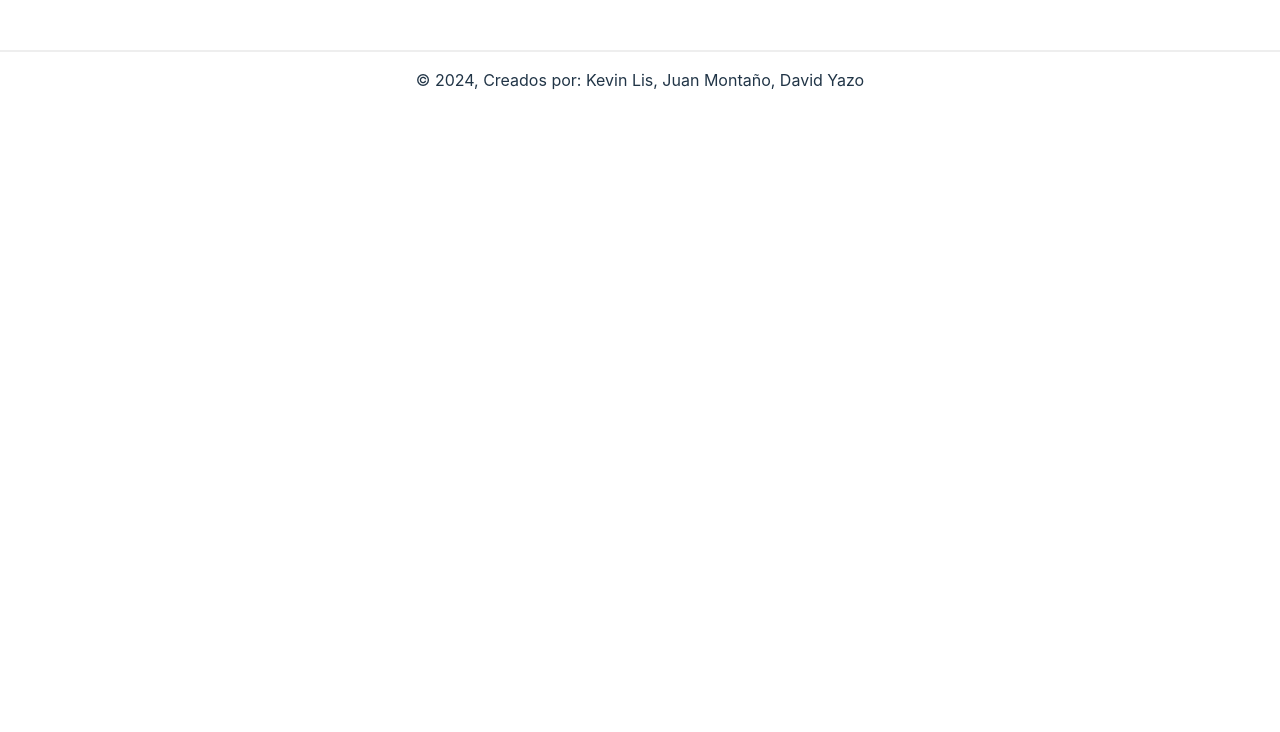
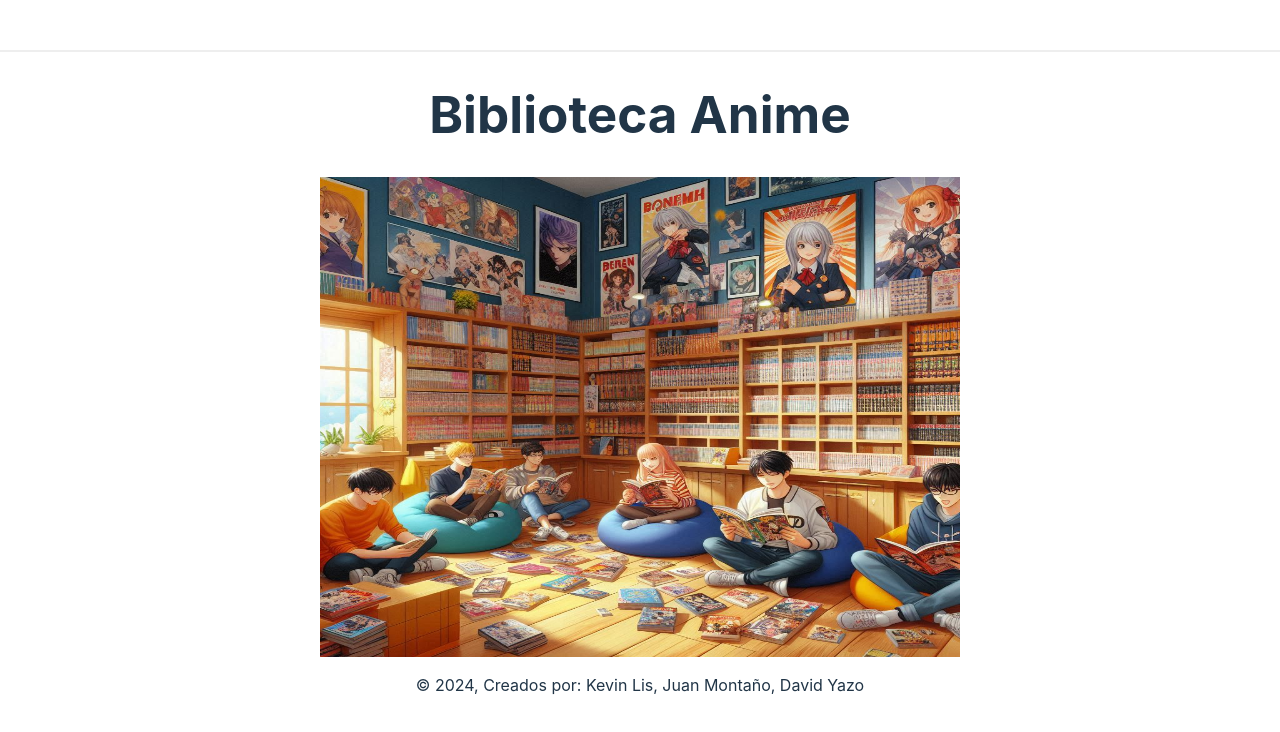
Before and after one commit to kevinlixx/parcial-3, a React (Vite) app: page / in a window 1280 px wide. Shown: the top 732 px of the page. Built offline with nearby package versions, Linux system fonts and the light colour scheme.

Commit message:
Update App.jsx

```diff
--- a/src/App.jsx
+++ b/src/App.jsx
@@ -27,6 +27,7 @@
           <Route path="/anime2" element={<Anime2 />} />
           <Route path="/anime3" element={<Anime3 />} />
         </Routes>
+        <Inicio />
       </main>
       <footer style={{ textAlign: 'center' }}>
         <p>© 2024, Creados por: Kevin Lis, Juan Montaño, David Yazo </p>
```
